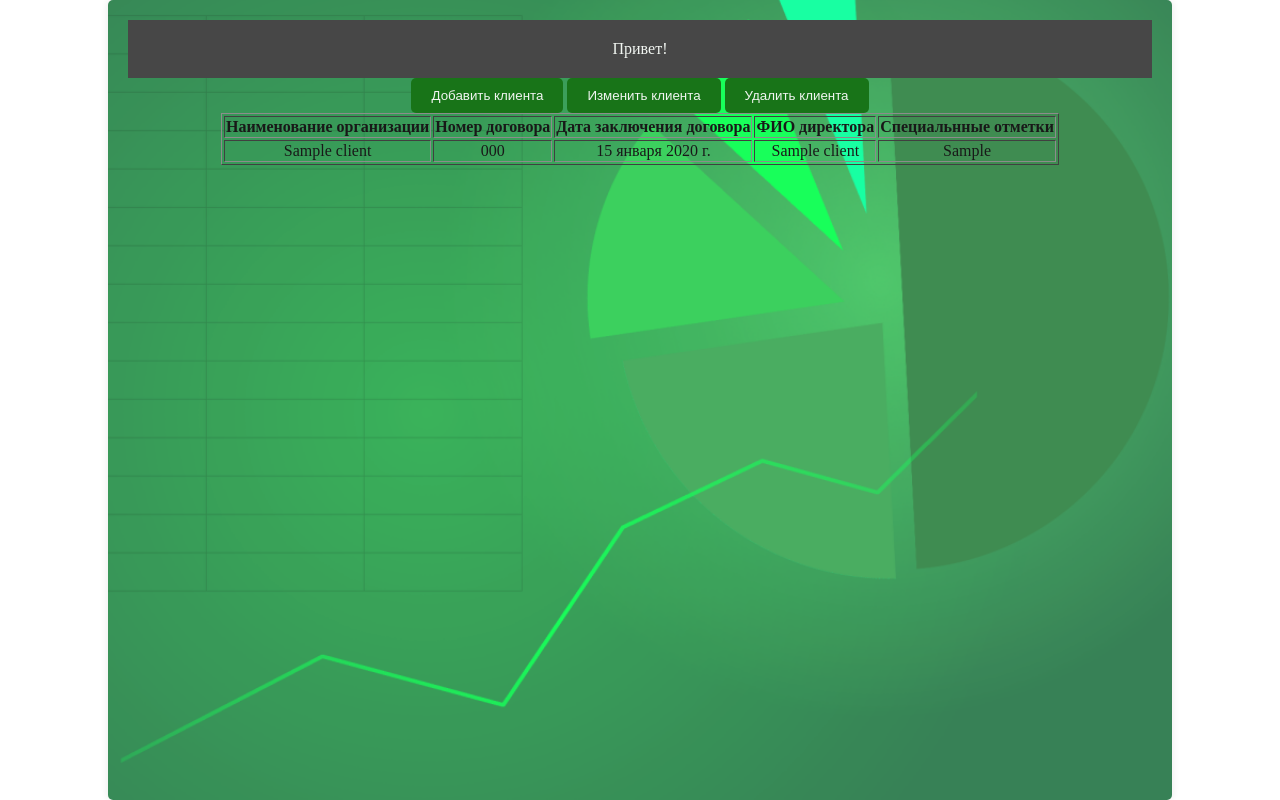
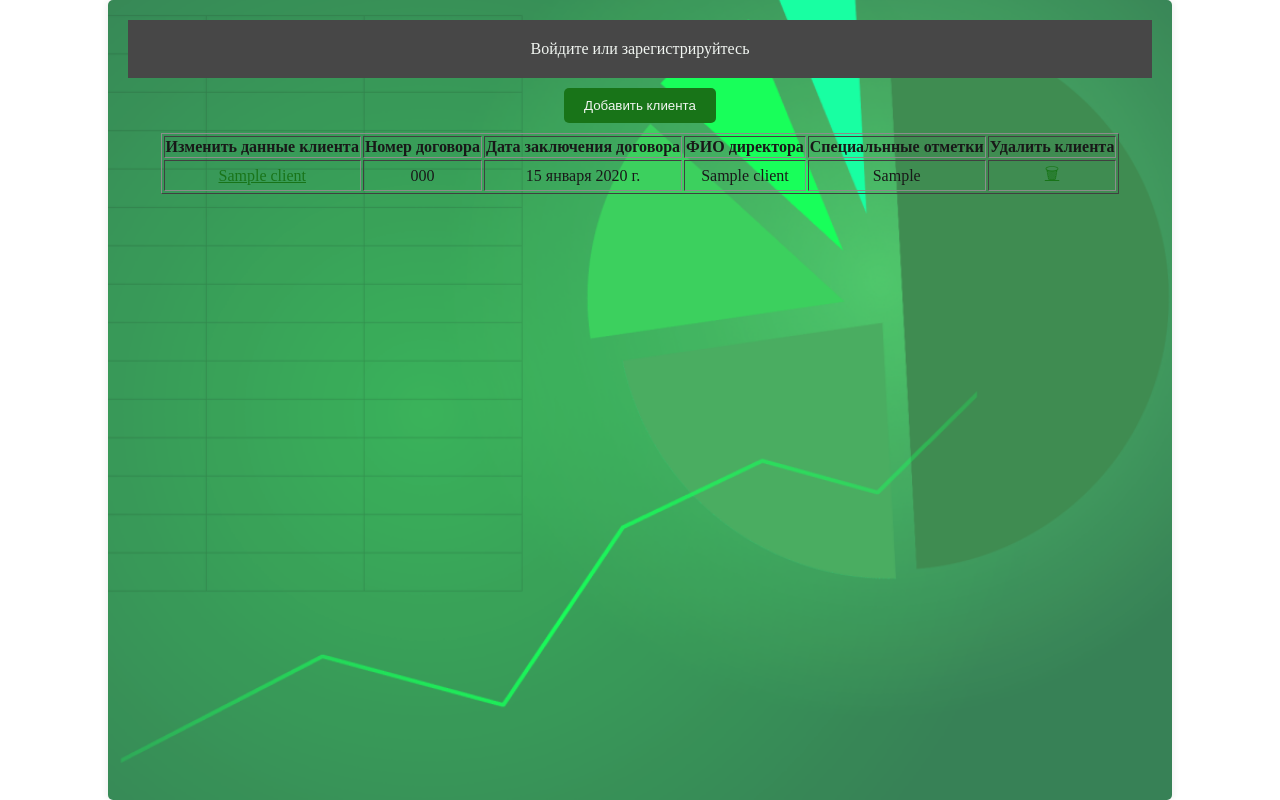
Before and after one commit to KroshkaByte/Melnichanka, a Django app: page /clients/ in a window 1280 px wide. Run offline with Django 4.2, Linux system fonts and the light colour scheme; tables that the repository leaves empty hold one stand-in row (values such as "Sample post").

Commit message:
added edit/delete client, change client templates/styles

```diff
--- a/melnichanka/clients/forms.py
+++ b/melnichanka/clients/forms.py
@@ -31,4 +31,4 @@ class ClientsAddForm(forms.Form):
 class ClientsEditForm(forms.ModelForm):
     class Meta:
         model = Clients
-        fields = ["client_name", "contract_number", "contract_date"]
+        fields = "__all__"
--- a/melnichanka/clients/urls.py
+++ b/melnichanka/clients/urls.py
@@ -6,4 +6,5 @@ urlpatterns = [
     path("", views.clients_home_view, name="clients_home"),
     path("add/", views.clients_add_view, name="clients_add"),
     path("edit/<int:pk>/", views.clients_edit_view, name="clients_edit"),
+    path("delete/<int:pk>/", views.clients_delete_view, name="clients_delete"),
 ]
--- a/melnichanka/clients/views.py
+++ b/melnichanka/clients/views.py
@@ -1,3 +1,4 @@
+from django.http import Http404
 from django.shortcuts import get_object_or_404, redirect, render
 
 from .forms import ClientsAddForm, ClientsEditForm
@@ -37,3 +38,20 @@ def clients_edit_view(request, pk):
         return redirect("clients_home")
 
     return render(request, "clients/clnt_edit.html", {"form": form})
+
+
+def clients_delete_view(request, pk):
+    instance = get_object_or_404(Clients, pk=pk)
+
+    if request.method == "POST":
+        if "confirm_delete" in request.POST:
+            try:
+                instance.delete()
+                return redirect("clients_home")
+            except Clients.DoesNotExist:
+                raise Http404("Ошибка удаления (запись не найдена)")
+
+        else:
+            return redirect("clients_home")
+
+    return render(request, "clients/clnt_delete_confirm.html", {"instance": instance})
--- a/melnichanka/static/users/css/styles.css
+++ b/melnichanka/static/users/css/styles.css
@@ -119,39 +119,9 @@ form {
     max-width: 500px;
     margin: 0 auto;
     text-align:left;
-  }
 
-  label,
-  input {
-    /* In order to define widths */
-    display: inline-block;
-  }
+}
 
-  label {
-    width: 30%;
-    /* Positions the label text beside the input */
-    text-align: right;
-  }
-
-  label+input {
-    width: 30%;
-    /* Large margin-right to force the next element to the new-line
-             and margin-left to create a gutter between the label and input */
-    margin: 0 30% 0 4%;
-  }
-
-
-  /* Only the submit button is matched by this selector,
-         but to be sure you could use an id or class for that button */
-
-  input+input {
-    float: right;
-  }
-
-.select_form {
-    width: 30%;
-    margin: 0 30% 0 4%;
-  }
 
 #column1, #column2, #column3 {
     width: 30%;
@@ -242,8 +212,17 @@ html {
     text-align: right;
 }
 
-.button-client-add{
+.button-client-add .button-client-del .button-client-ed{
     text-align: center;
+}
+
+.button-client-add-cli {
+    margin-top: 10px;
+}
+
+.table-client {
+    margin: 10px;
+    border: 2px;
 }
 
 .form-label-reg {
@@ -263,3 +242,8 @@ html {
     padding: 0;
     color: #CC0000;
 }
+
+.select_form {
+    width: 30%;
+    margin: 0 30% 0 4%;
+  }
--- a/melnichanka/templates/base.html
+++ b/melnichanka/templates/base.html
@@ -30,7 +30,7 @@
                 </a>
             </div>
             {% else %}
-            Привет!
+                Войдите или зарегистрируйтесь
             {% endif %}
         </header>
 
--- a/melnichanka/templates/clients/clnt_add.html
+++ b/melnichanka/templates/clients/clnt_add.html
@@ -1,12 +1,8 @@
 {% extends 'base.html' %}
 
-{% block title %}title{% endblock %}
+{% block title %}Добавить клиента{% endblock %}
 
 {% block content %}
-
-<button onclick="location.href = '{% url 'clients_add' %}'">Добавить клиента</button>
-<button onclick="location.href = '#'">Изменить клиента</button>
-<button onclick="location.href = '#'">Удалить клиента</button>
 
 
 <form action= "" method="post">
--- a/melnichanka/templates/clients/clnt_home.html
+++ b/melnichanka/templates/clients/clnt_home.html
@@ -1,29 +1,36 @@
 {% extends 'base.html' %}
 
-{% block title %}title{% endblock %}
+{% block title %}Список клиентов{% endblock %}
 
 {% block content %}
+<div class="button-client-add-cli">
 <button onclick="location.href = '{% url 'clients_add' %}'">Добавить клиента</button>
-<button onclick="location.href = '#'">Изменить клиента</button>
-<button onclick="location.href = '#'">Удалить клиента</button>
 
+{% comment %} <button onclick="location.href = '{% url 'clients_edit' entry.id %}'">Изменить клиента</button>
+<button onclick="location.href = '/clients/edit/{{ entry.id }}'">Изменить клиента</button>
+<button onclick="location.href = '#'">Удалить клиента</button>{% endcomment %}
+
+<div class="table-client">
 <table border="1" align="center">
     <thead>
         <tr style="text-align: right;">
-          <th>Наименование организации</th>
+          <th>Изменить данные клиента</th>
           <th>Номер договора</th>
           <th>Дата заключения договора</th>
           <th>ФИО директора</th>
           <th>Специальнные отметки</th>
+          <th>Удалить клиента</th>
         </tr>
     </thead>
     {% for entry in clients_table %}
     <tr>
-       <td>{{entry.client_name}}</td>
+      {% comment %} <td><input type="radio" name="selected_entry" onclick="setSelectedEntryId('{{ entry.id }}')"></td> {% endcomment %}
+       <td><a href='{% url 'clients_edit' entry.id %}'>{{entry.client_name}}</a></td>
        <td>{{entry.contract_number}}</td>
        <td>{{entry.contract_date}}</td>
        <td>{{entry.director_name}}</td>
        <td>{{entry.special_marks}}</td>
+       <td><a href='{% url 'clients_delete' entry.id %}'>&#128465</td>
     </tr>
     {% endfor %}
 </table>
```
Also changed, not shown: melnichanka/templates/clients/clnt_delete_confirm.html (added, +14 -0 lines), melnichanka/templates/clients/clnt_edit.html (+7 -2 lines), 1 other file.
